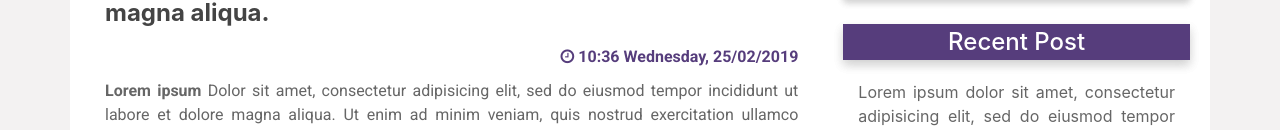
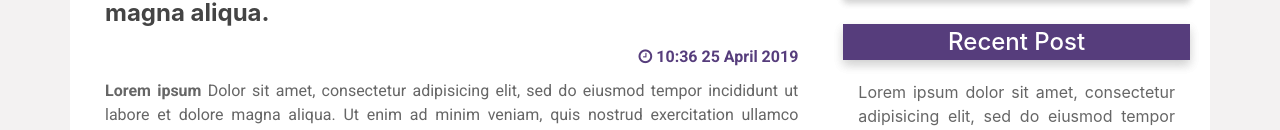
Before and after one commit to ankurrdmi/Blog-post, a plain HTML site: page index-2.html in a window 1280 px wide. Shown: the part 775-905 px from the top of the page. Drawn offline with nearby package versions, Linux system fonts and the light colour scheme.

Commit message:
modified

```diff
--- a/index-2.html
+++ b/index-2.html
@@ -111,7 +111,7 @@
 								tempor incididunt ut labore et dolore magna aliqua. </h1>
 								<div class="row">
 									<div class="time col-12">
-										<p><span><i class="fa fa-clock-o" aria-hidden="true"></i></span> 10:36 Wednesday, 25/02/2019</p>
+										<p><span><i class="fa fa-clock-o" aria-hidden="true"></i></span> 10:36  25 April 2019</p>
 									</div>
 								</div>
 								<p>
```
